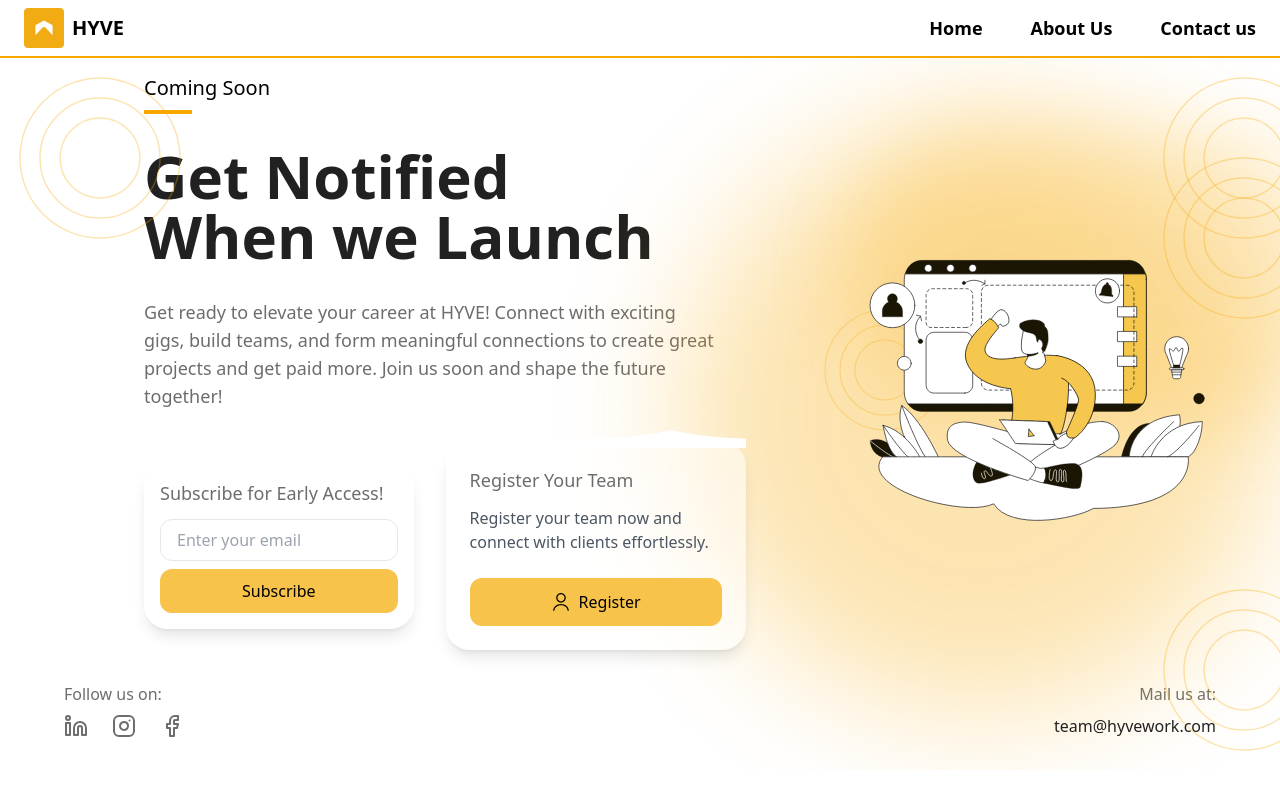
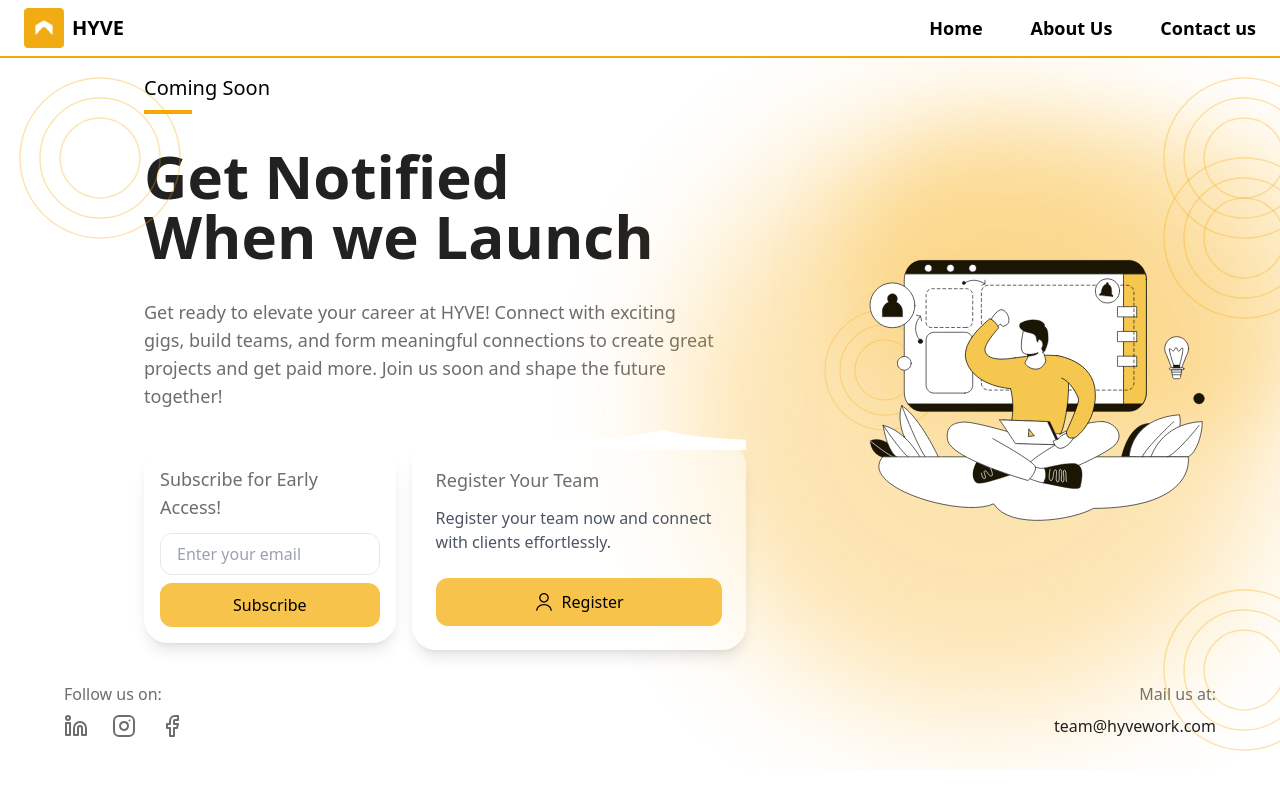
Before and after one commit to YasirKhan231/hyve-frontend, a Next.js app: page / in a window 1280 px wide. Built offline with nearby package versions, Linux system fonts and the light colour scheme.

Commit message:
register component

```diff
--- a/app/component/hero-components/RegisterTeamCard.tsx
+++ b/app/component/hero-components/RegisterTeamCard.tsx
@@ -2,7 +2,7 @@ import React from "react";
 
 const RegisterTeamCard = ({ onOpen }: { onOpen: () => void }) => {
   return (
-    <div className="bg-white/50 max-w-[300px] w-full backdrop-blur-sm p-6 rounded-3xl shadow-lg hover:shadow-xl transition-shadow relative">
+    <div className="bg-white/50 max-w-[350px] w-full backdrop-blur-sm p-6 rounded-3xl shadow-lg hover:shadow-xl transition-shadow relative">
       {/* Decorative SVG Wave */}
       <div className="absolute left-0 right-0 -top-3">
         <svg viewBox="0 0 400 24" className="w-full">
--- a/app/component/hero-section.tsx
+++ b/app/component/hero-section.tsx
@@ -68,7 +68,7 @@ export default function Hero() {
               together!
             </p>
 
-            <div className="flex flex-col sm:flex-row gap-4 items-center justify-center lg:justify-start">
+            <div className="flex flex-col sm:flex-row gap-2 items-center justify-center lg:justify-start">
               {/* Subscription Form */}
               <div className="bg-white/50 w-full sm:w-[300px] backdrop-blur-sm p-4 rounded-3xl shadow-lg hover:shadow-xl transition-shadow">
                 <h3 className="text-lg mb-3 text-text-secondary">
@@ -102,7 +102,7 @@ export default function Hero() {
                 />
               </div>
 
-              <div className="max-w-[300px] w-full">
+              <div className="max-w-[334px] w-full mr-0">
                 <RegisterTeamCard onOpen={() => setIsDialogOpen(true)} />
               </div>
             </div>
```
